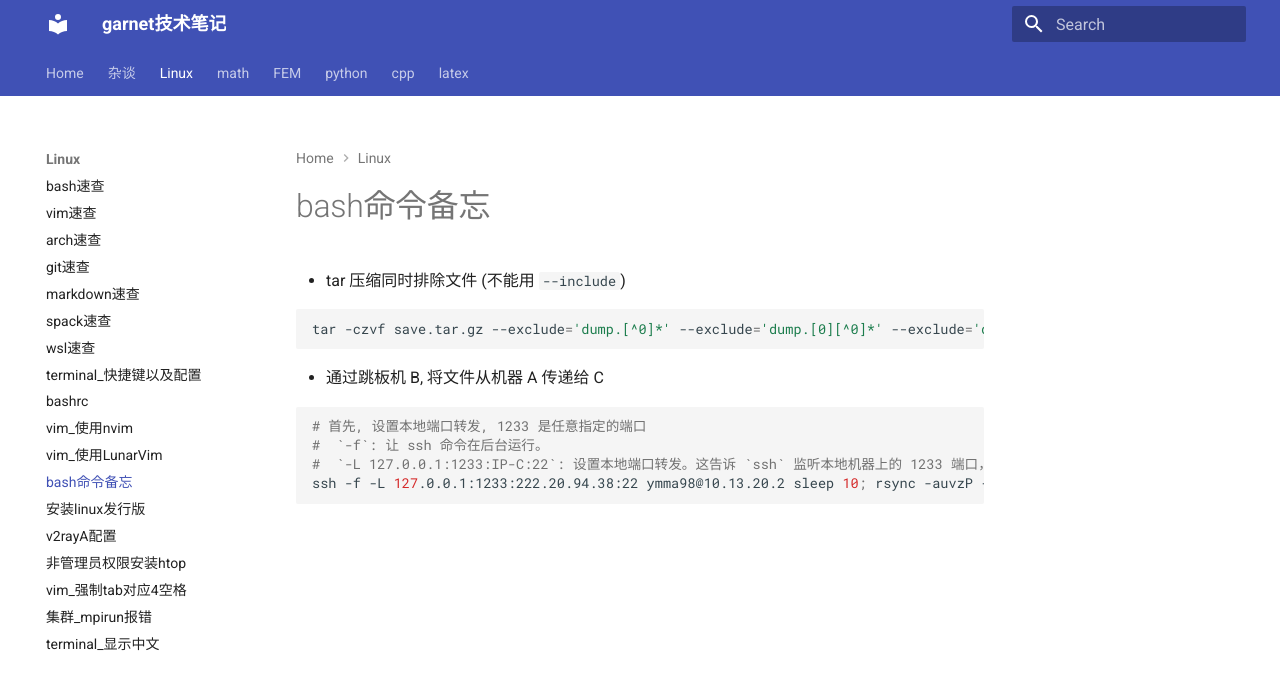
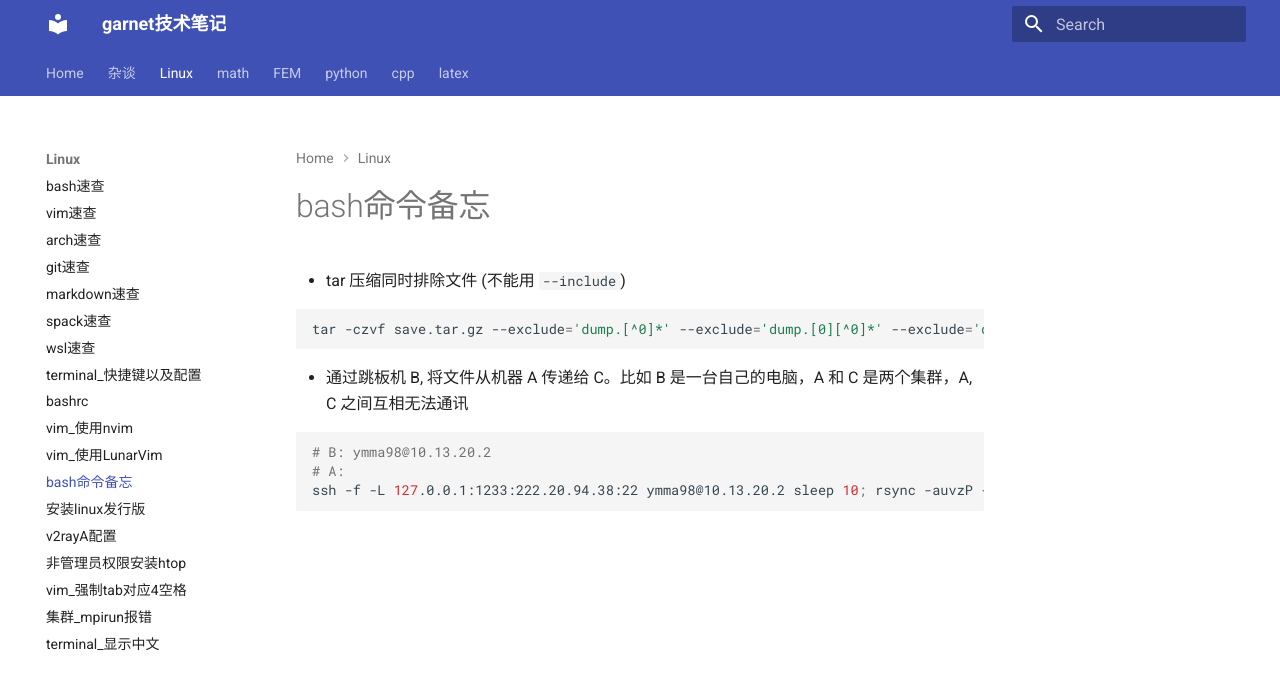
Before and after one commit to ymma98/technotes, an MkDocs documentation site: the page built from docs/Linux/bash命令备忘.md, in a window 1280 px wide. Shown: the top 690 px of the page. Built offline with MkDocs 1.6.1 and Material for MkDocs 9.7.7, drawn with Linux system fonts in a browser that asks for light colours.

Commit message:
docs/Linux/bash命令备忘.md updated from https://stackedit.cn/

````diff
--- a/docs/Linux/bash命令备忘.md
+++ b/docs/Linux/bash命令备忘.md
@@ -6,16 +6,15 @@
 tar -czvf save.tar.gz --exclude='dump.[^0]*' --exclude='dump.[0][^0]*' --exclude='dump.[0][0][^0]*' --exclude='dump.[0][0][0][^0]*' --exclude='dump.[0][0][0][0][^0]*' 01/ 02/ ...
 ```
 
-* 通过跳板机 B, 将文件从机器 A 传递给 C
+* 通过跳板机 B, 将文件从机器 A 传递给 C。比如 B 是一台自己的电脑，A 和 C 是两个集群，A, C 之间互相无法通讯
 
 ```bash
-# 首先, 设置本地端口转发, 1233 是任意指定的端口
-#  `-f`: 让 ssh 命令在后台运行。
-#  `-L 127.0.0.1:1233:IP-C:22`: 设置本地端口转发。这告诉 `ssh` 监听本地机器上的 1233 端口，并将所有通过这个端口的数据转发到 `IP-C` 的 22 端口。`222.20.94.38` 是最终目标服务器的 IP 地址，22 是 SSH 服务的标准端口。
-ssh -f -L 127.0.0.1:1233:222.20.94.38:22 ymma98@10.13.20.2 sleep 10; rsync -auvzP -e 'ssh -p 1233' /home/ymma/00backupFinal/01_backup190/04_stab ymma@127.0.0.1:/home/ymma/lvdata/00backupFinal/01_backup190/
+# B: ymma98@10.13.20.2
+# A:
+ssh -f -L 127.0.0.1:1233:222.20.94.38:22 ymma98@10.13.20.2 sleep 10; rsync -auvzP -e 'ssh -p 1233' /file/ ymma@127.0.0.1:/remot
 
 ```
 
 <!--stackedit_data:
-eyJoaXN0b3J5IjpbNjE4NjY1NjE0LC0xOTczMDIyODQwXX0=
+eyJoaXN0b3J5IjpbMTIxMjAwMTk2OCwtMTk3MzAyMjg0MF19
 -->
````
